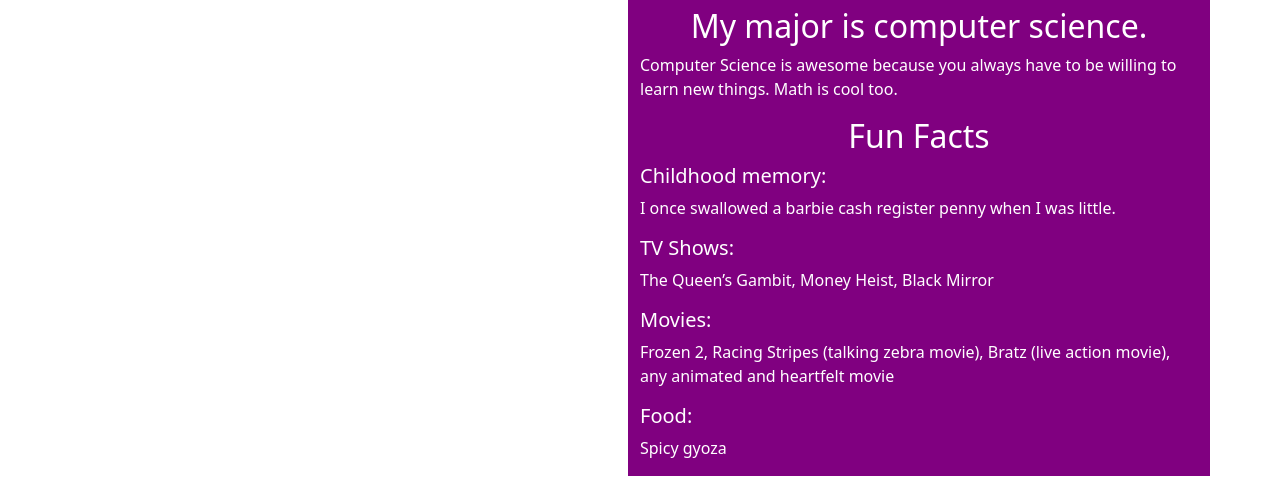
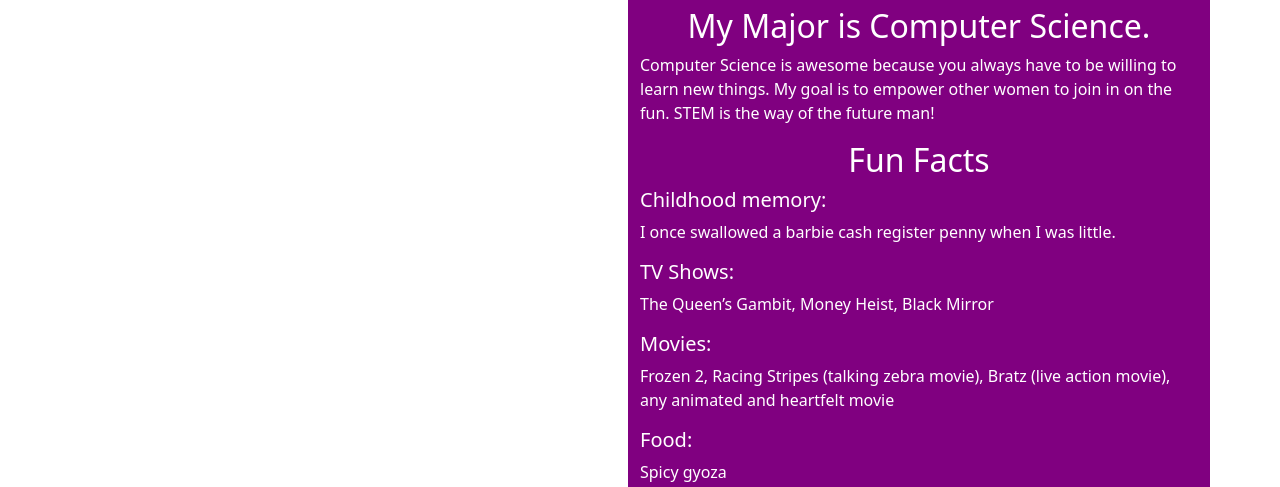
Before and after one commit to avrodzz/avrodzz.github.io, a plain HTML site: page index.html in a window 1280 px wide. Shown: the part 473-960 px from the top of the page. Drawn offline with nearby package versions, Linux system fonts and the light colour scheme.

Commit message:
Work in progress

```diff
--- a/index.html
+++ b/index.html
@@ -56,9 +56,10 @@
 
             <p>Snowboarding and martial arts have brought me an immense amount of joy lately. I am pretty new to both of them, but I am so excited to progress. Every time I am on the mountain, I feel free and refreshed. There is just something so addicting about seeing snow. I do not know what it is. Since I am a computer science major, I sit for way too long, so it is nice to have activities that push my body to be more flexible and powerful. I totally recommend either of them. Something I would love to try is dirt biking, so if any of you are willing to show me the way, I would be so appreciative. </p>
 
-            <h2 class="text-center">My major is computer science.</h2>
+            <h2 class="text-center">My Major is Computer Science.</h2>
 
-            <p>Computer Science is awesome because you always have to be willing to learn new things. Math is cool too.</p>
+            <p>Computer Science is awesome because you always have to be willing to learn new things. My goal is to empower other women to join in on the fun. STEM is the way of the future man!
+            </p>
 
             <h2 class="text-center">Fun Facts</h2>
             <h5>Childhood memory:</h5>
```
